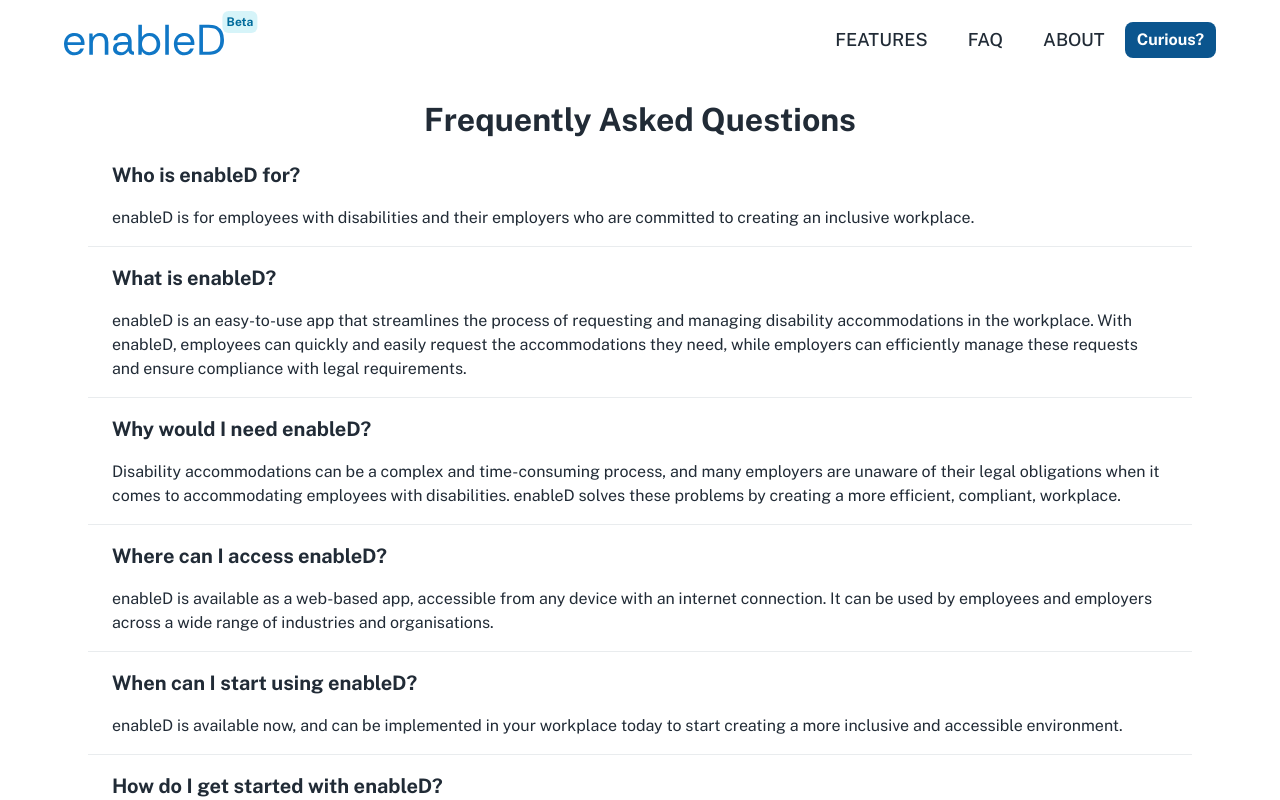
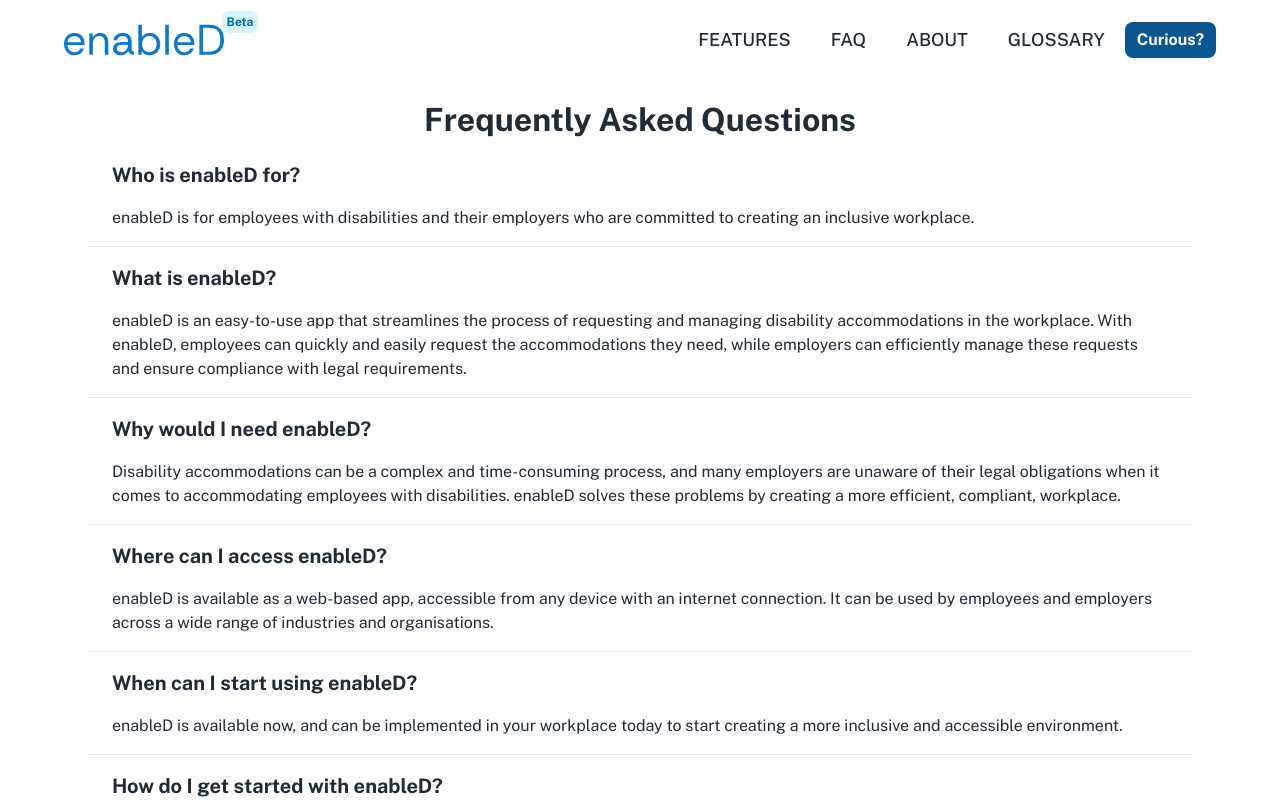
Before and after one commit to dboland77/enabled-website, a Next.js app: page /faq in a window 1280 px wide. Shown: the top 800 px of the page. Built offline with nearby package versions, Linux system fonts and the light colour scheme.

Commit message:
Added glossary to navbar

```diff
--- a/src/layouts/main/config-navigation.tsx
+++ b/src/layouts/main/config-navigation.tsx
@@ -18,4 +18,9 @@
     icon: <Iconify icon="solar:atom-bold-duotone" />,
     path: paths.about,
   },
+  {
+    title: 'GLOSSARY',
+    icon: <Iconify icon="solar:atom-bold-duotone" />,
+    path: paths.glossary,
+  },
 ];
--- a/src/routes/paths.ts
+++ b/src/routes/paths.ts
@@ -6,6 +6,7 @@
   pricing: '/pricing',
   about: '/about',
   features: '/features',
+  glossary: '/glossary',
   contact: '/contact',
   faq: '/faq',
   page404: '/error/404',
```
